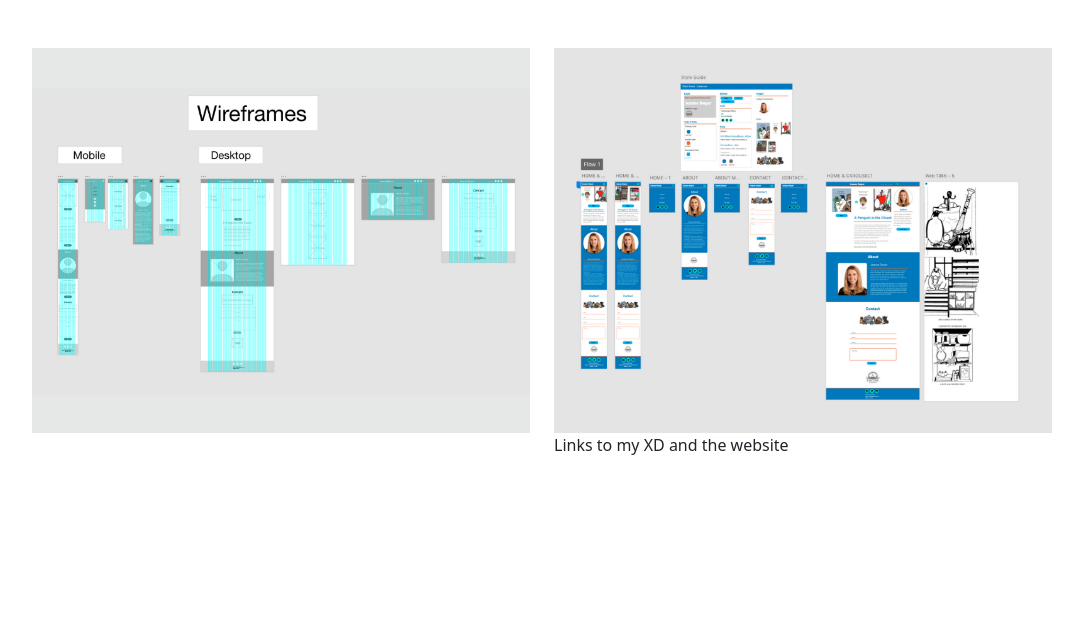
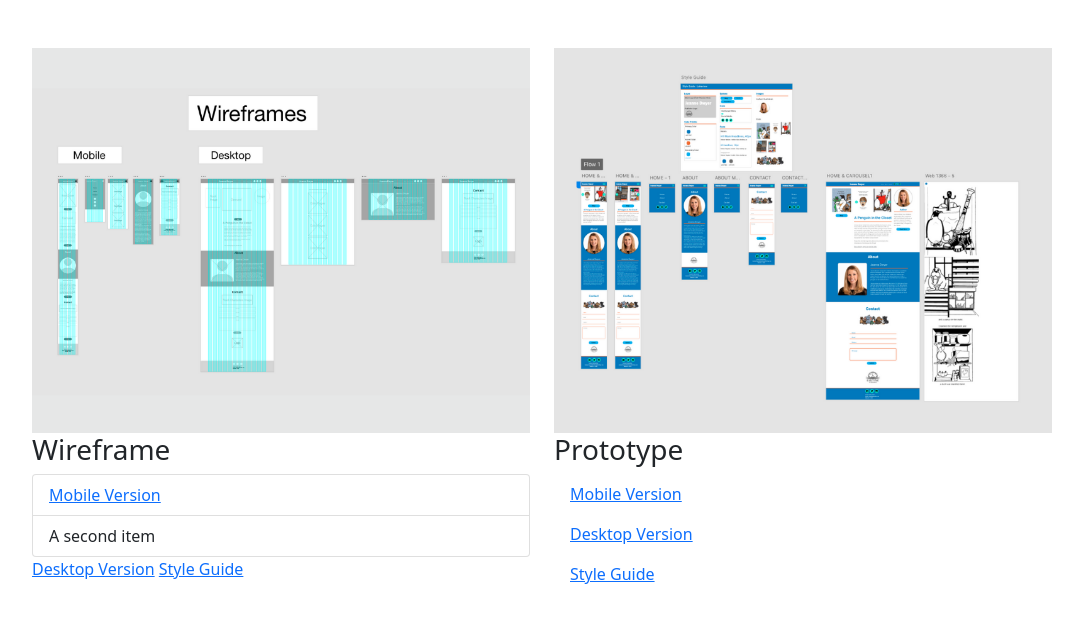
Before and after one commit to fe7113wm/https-github.com-fe7113wm-BaoBy_Xiong_Portfolio, a plain HTML site: page jeanna_website.html in a window 1280 px wide. Shown: the whole page, without its empty margins (98-1181 px from the left). Drawn offline with nearby package versions, Linux system fonts and the light colour scheme.

Commit message:
changes to the jeanna html page

```diff
--- a/jeanna_website.html
+++ b/jeanna_website.html
@@ -1,5 +1,6 @@
 <!DOCTYPE html>
 <html lang="en">
+
 <head>
     <meta charset="UTF-8">
     <meta http-equiv="X-UA-Compatible" content="IE=edge">
@@ -7,18 +8,50 @@
     <link href="https://cdn.jsdelivr.net/npm/bootstrap@5.0.0/dist/css/bootstrap.min.css" rel="stylesheet"
         integrity="sha384-wEmeIV1mKuiNpC+IOBjI7aAzPcEZeedi5yW5f2yOq55WWLwNGmvvx4Um1vskeMj0" crossorigin="anonymous">
     <title>Read More Page_ Jeanna Website</title>
+
+    <style>
+        li.borderless {
+            border: 0 none;
+        }
+    </style>
 </head>
+
 <body>
     <div class="container">
         <div class="row justify-content-start p-5 p-sm-1 p-lg-5">
+                                            <!-- Left column -->
             <div class="col-6">
-              <img  class="img-fluid" src="images/Jeanna_xd/Jeanna_Wireframe.png" alt="">
+                <img class="img-fluid" src="images/Jeanna_xd/Jeanna_Wireframe.png" alt="">
+                <h3>Wireframe</h3>
+                <ul class="list-group">
+                    <li class="list-group-item"><a href="https://xd.adobe.com/view/42c8b947-27fb-44c9-a0fc-be33a83ce7d6-179b/">Mobile Version</a></li>
+                    <li class="list-group-item">A second item</li>
+
+                  </ul>
+
+                <a href="">Desktop Version</a>
+                <a href="https://xd.adobe.com/view/2b9cb4c3-382c-4233-82a2-5ea0979483c4-7ecf/">Style Guide</a>
             </div>
+                                            <!-- Right column -->
             <div class="col-6">
                 <img class="img-fluid" src="images/Jeanna_xd/Jeanna_Mock-up.png" alt="">
-            <p>Links to my XD and the website</p>
+                <h3>Prototype </h3>
+                <ul class="list-group">
+                    <li class="list-group-item borderless"><a
+                            href="https://xd.adobe.com/view/1ab3cece-ffc8-47ff-afcf-d3bf85539356-4fe0/"> Mobile
+                            Version</a></li>
+                    <li class="list-group-item borderless"><a href="https://xd.adobe.com/view/ac5aa2c1-59b2-4ccb-a740-e2c69a56b644-f909/">Desktop Version</a></li>
+                    <li class="list-group-item borderless"><a href="https://xd.adobe.com/view/2b9cb4c3-382c-4233-82a2-5ea0979483c4-7ecf/">Style Guide</a></li>
+
+                </ul>
+
+
+
+
             </div>
+
         </div>
     </div>
 </body>
+
 </html>
```
Lines whose indentation alone changed are shown as unchanged.
